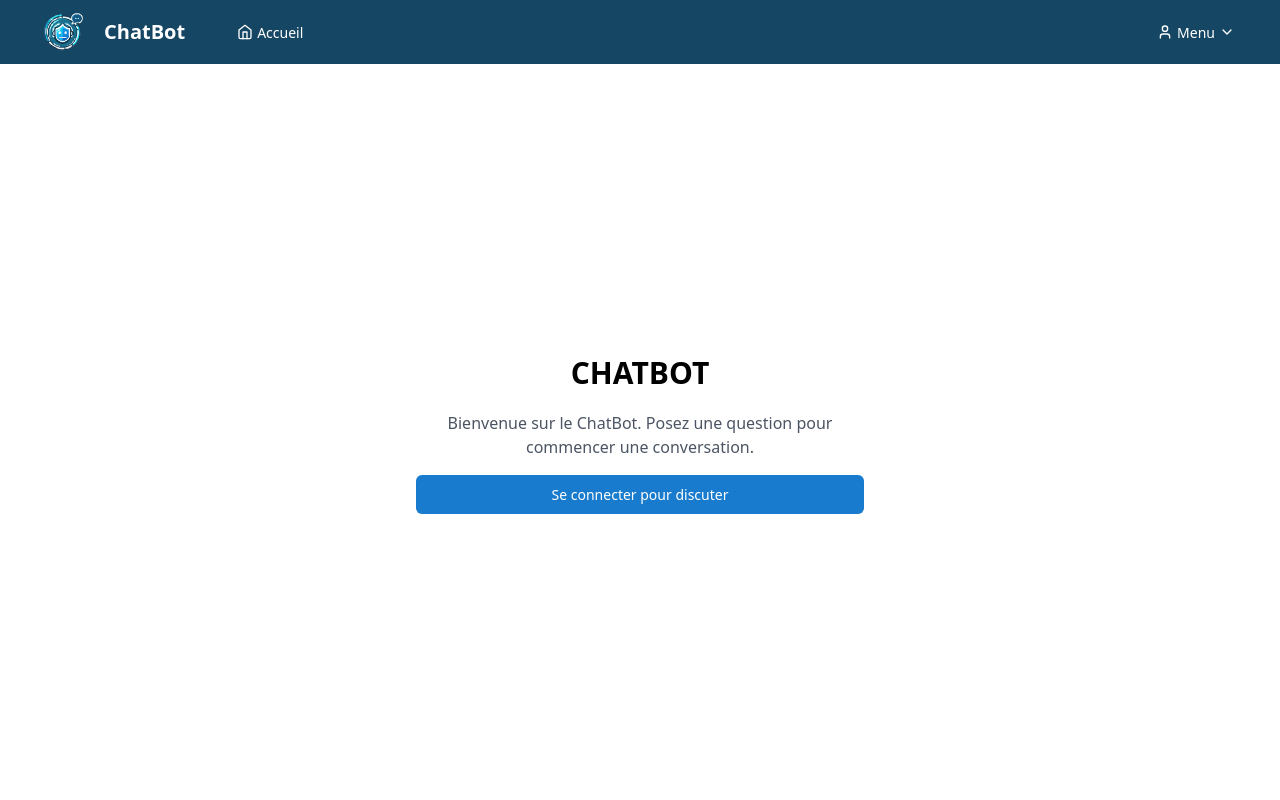
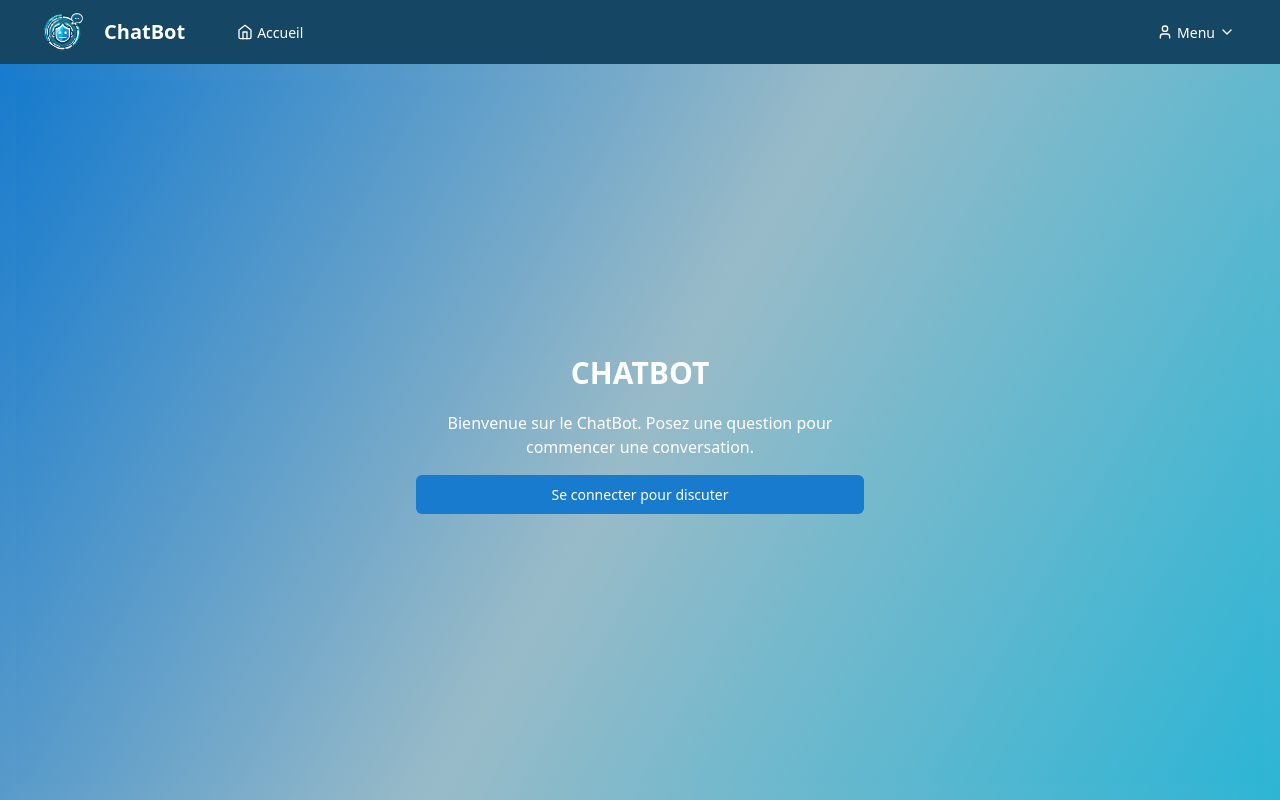
Before and after one commit to romainbrossault/Chatbot_slf02, a React (Vite) app: page / in a window 1280 px wide. Built offline with nearby package versions, Linux system fonts and the light colour scheme.

Commit message:
Theme update

```diff
--- a/src/styles/Account.css
+++ b/src/styles/Account.css
@@ -1,6 +1,7 @@
 .account-container {
     max-width: 600px;
-    margin: 0 auto;
+    margin-top: 15rem;
+    margin-left: 40rem;
     padding: 2rem;
     background-color: #fff;
     border-radius: 8px;
@@ -41,3 +42,6 @@
   .logout-button:hover {
     background-color: #e53e3e;
   }
+.flex {
+  background: linear-gradient(120deg, #187bcd, #99bbc8 ,#2db5d5);
+}
--- a/src/styles/Admin.css
+++ b/src/styles/Admin.css
@@ -1,5 +1,7 @@
 .admin-container {
   max-width: 80rem;
+  margin-top: 15rem;
+  margin-left: 40rem;
   margin-left: auto;
   margin-right: auto;
   padding: 1.5rem;
--- a/src/styles/AdminKnowLedge.css
+++ b/src/styles/AdminKnowLedge.css
@@ -1,6 +1,7 @@
 .admin-knowledge-container {
     max-width: 600px;
-    margin: 0 auto;
+    margin-top: 15rem;
+    margin-left: 40rem;
     padding: 2rem;
     background-color: #fff;
     border-radius: 8px;
--- a/src/styles/Chats.css
+++ b/src/styles/Chats.css
@@ -9,6 +9,7 @@
   font-size: 1.5rem;
   font-weight: 700;
   margin-bottom: 1.5rem;
+  color: white;
 }
 
 .empty-chats {
@@ -34,6 +35,7 @@
 }
 
 .chat-item {
+  background-color: white;
   border: 1px solid #e5e7eb;
   border-radius: 0.5rem;
   padding: 1rem;
--- a/src/styles/Home.css
+++ b/src/styles/Home.css
@@ -1,5 +1,5 @@
 body {
-  overflow: hidden; /* Empêche le défilement de la page */
+  overflow: hidden;
 }
 
 .home-container {
@@ -8,7 +8,7 @@ body {
   height: calc(100vh - 64px);
   position: relative;
   overflow: hidden;
-  background: linear-gradient(120deg, #187bcd, #99bbc8, #2db5d5, #ff7e5f); /* Ajoutez une couleur supplémentaire */
+  background: linear-gradient(120deg, #187bcd, #99bbc8 ,#2db5d5);
 }
 
 @keyframes moveBackground {
@@ -94,6 +94,7 @@ body {
   padding: 1rem;
   background-color: white;
   scroll-behavior: smooth;
+  background: linear-gradient(120deg, #187bcd, #99bbc8 ,#2db5d5);
 }
 
 .welcome-container {
@@ -101,6 +102,7 @@ body {
   align-items: center;
   justify-content: center;
   height: 100%;
+  background: linear-gradient(120deg, #187bcd, #99bbc8 ,#2db5d5);
 }
 
 .welcome-content {
@@ -112,10 +114,11 @@ body {
   font-size: 1.875rem;
   font-weight: 700;
   margin-bottom: 1rem;
+  color:white;
 }
 
 .welcome-text {
-  color: #4b5563;
+  color: white;
   margin-bottom: 1rem;
 }
 
@@ -163,6 +166,7 @@ body {
   padding: 1rem;
   background-color: white;
   border-top: 1px solid #e5e7eb;
+  background: linear-gradient(120deg, #187bcd, #99bbc8 ,#2db5d5);
 }
 
 .input-form {
--- a/src/styles/UserGuide.css
+++ b/src/styles/UserGuide.css
@@ -9,6 +9,7 @@
   font-size: 1.875rem;
   font-weight: 700;
   margin-bottom: 2rem;
+  color: white;
 }
 
 .guide-sections {
```
